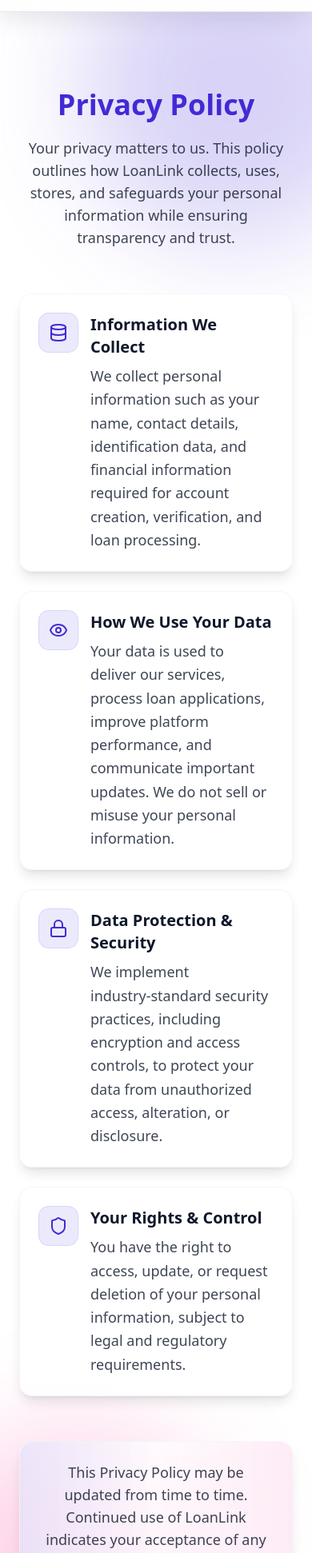
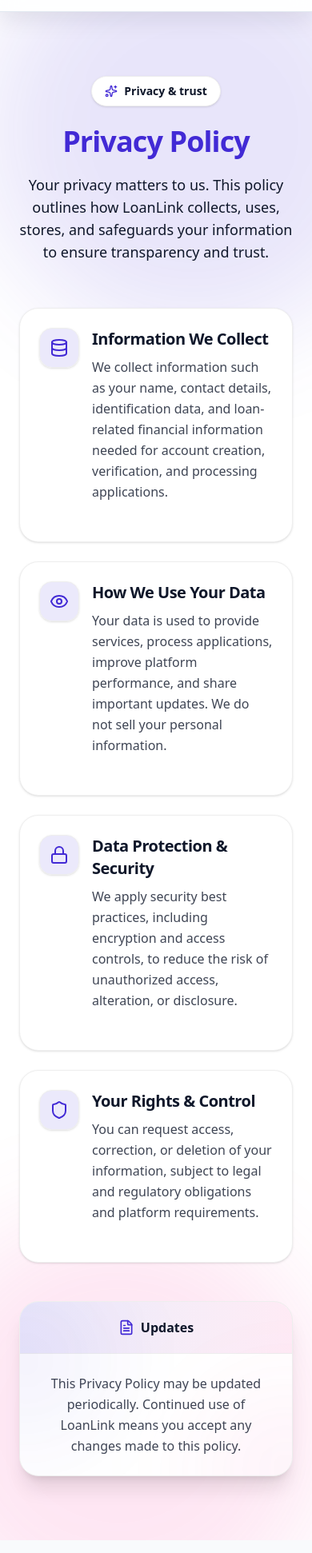
Before and after one commit to RizBits14/loanlink-client, a React (Vite) app: page /privacypolicy in a window 390 px wide. Shown: the part 58-2000 px from the top of the page at 80% size. Built offline with nearby package versions, Linux system fonts and the light colour scheme; no server answers.

Commit message:
added the extra policy and terms and services

```diff
--- a/src/Pages/Extra/PrivacyPolicy.jsx
+++ b/src/Pages/Extra/PrivacyPolicy.jsx
@@ -1,26 +1,46 @@
 /* eslint-disable no-unused-vars */
 import { motion as Motion } from "framer-motion";
-import { Shield, Database, Lock, Eye, FileText } from "lucide-react";
+import { Shield, Database, Lock, Eye, FileText, Sparkles } from "lucide-react";
+
+const fadeUp = {
+  hidden: { opacity: 0, y: 18, filter: "blur(6px)" },
+  show: (d = 0) => ({
+    opacity: 1,
+    y: 0,
+    filter: "blur(0px)",
+    transition: { duration: 0.55, ease: "easeOut", delay: d },
+  }),
+};
+
+const stagger = {
+  hidden: {},
+  show: { transition: { staggerChildren: 0.12 } },
+};
 
 const PolicyItem = ({ icon: Icon, title, children, delay = 0 }) => (
   <Motion.div
-        initial={{ opacity: 0, y: 28 }}
-        whileInView={{ opacity: 1, y: 0 }}
-        viewport={{ once: true }}
-        transition={{ duration: 0.6, delay }}
-        className="group relative rounded-2xl border border-base-300/60 bg-base-100/70 backdrop-blur-xl shadow-lg hover:shadow-2xl transition-all"
+    variants={fadeUp}
+    custom={delay}
+    className="group relative overflow-hidden rounded-3xl border border-base-300 bg-base-100 shadow-sm transition-all duration-300 hover:-translate-y-1 hover:shadow-2xl"
   >
-        <div className="absolute inset-0 rounded-2xl bg-linear-to-br from-primary/10 via-transparent to-secondary/10 opacity-0 group-hover:opacity-100 transition-opacity" />
-        <div className="relative p-6 md:p-8">
+    <div className="pointer-events-none absolute inset-0 opacity-0 transition-opacity duration-300 group-hover:opacity-100">
+      <div className="absolute -left-24 -top-24 h-56 w-56 rounded-full bg-primary/15 blur-3xl" />
+      <div className="absolute -right-24 -bottom-24 h-56 w-56 rounded-full bg-secondary/15 blur-3xl" />
+      <div className="absolute inset-0 bg-linear-to-br from-primary/10 via-transparent to-secondary/10" />
+    </div>
+
+    <div className="relative p-6 md:p-7">
       <div className="flex items-start gap-4">
-                <div className="shrink-0 rounded-xl p-3 bg-primary/10 text-primary ring-1 ring-primary/20">
-                    <Icon className="w-6 h-6" />
+        <div className="shrink-0 rounded-2xl border border-base-300 bg-primary/10 p-3 text-primary shadow-sm">
+          <Icon className="h-6 w-6" />
         </div>
-                <div>
-                    <h3 className="text-xl font-semibold opacity-100 mb-2">{title}</h3>
-                    <p className="text-lg opacity-80 leading-relaxed">{children}</p>
+        <div className="min-w-0">
+          <h3 className="text-xl font-bold tracking-tight">{title}</h3>
+          <p className="mt-2 text-base leading-relaxed opacity-80">{children}</p>
         </div>
       </div>
+
+      <div className="pointer-events-none mt-6 h-px w-full bg-linear-to-r from-transparent via-primary/25 to-transparent opacity-0 transition-opacity duration-300 group-hover:opacity-100" />
     </div>
   </Motion.div>
 );
@@ -28,63 +48,97 @@
 const PrivacyPolicy = () => {
   return (
     <section className="relative overflow-hidden bg-base-100 py-20">
-            <div className="pointer-events-none absolute -top-24 -right-24 h-96 w-96 rounded-full bg-primary/20 blur-3xl" />
-            <div className="pointer-events-none absolute -bottom-24 -left-24 h-96 w-96 rounded-full bg-secondary/20 blur-3xl" />
+      <div className="pointer-events-none absolute inset-0">
+        <div className="absolute -top-28 -right-28 h-130 w-130 rounded-full bg-primary/12 blur-3xl" />
+        <div className="absolute -bottom-28 -left-28 h-130 w-130 rounded-full bg-secondary/12 blur-3xl" />
+      </div>
 
-            <div className="relative max-w-6xl mx-auto px-6">
+      <div className="relative mx-auto max-w-6xl px-6">
         <Motion.div
-                    initial={{ opacity: 0, y: -20 }}
-                    animate={{ opacity: 1, y: 0 }}
-                    transition={{ duration: 0.6 }}
-                    className="text-center mb-14"
+          initial="hidden"
+          animate="show"
+          variants={stagger}
+          className="text-center"
         >
-                    <h1 className="mt-4 text-4xl md:text-5xl font-extrabold text-primary">
-                        Privacy Policy
-                    </h1>
-                    <p className="mt-5 max-w-3xl mx-auto text-lg opacity-80">
-                        Your privacy matters to us. This policy outlines how LoanLink collects,
-                        uses, stores, and safeguards your personal information while ensuring
-                        transparency and trust.
-                    </p>
+          <Motion.div
+            variants={fadeUp}
+            custom={0}
+            className="mx-auto inline-flex items-center gap-2 rounded-full border border-base-300 bg-base-100 px-4 py-2 text-sm font-semibold shadow-sm"
+          >
+            <Sparkles className="h-4 w-4 text-primary" />
+            Privacy & trust
           </Motion.div>
 
-                <div className="grid grid-cols-1 md:grid-cols-2 gap-6">
-                    <PolicyItem icon={Database} title="Information We Collect" delay={0.1}>
-                        We collect personal information such as your name, contact details,
-                        identification data, and financial information required for account
-                        creation, verification, and loan processing.
+          <Motion.h1
+            variants={fadeUp}
+            custom={0.06}
+            className="mt-6 text-4xl font-extrabold tracking-tight text-primary md:text-5xl"
+          >
+            Privacy Policy
+          </Motion.h1>
+
+          <Motion.p
+            variants={fadeUp}
+            custom={0.12}
+            className="mx-auto mt-5 max-w-3xl text-lg opacity-80"
+          >
+            Your privacy matters to us. This policy outlines how LoanLink collects, uses, stores,
+            and safeguards your information to ensure transparency and trust.
+          </Motion.p>
+        </Motion.div>
+
+        <Motion.div
+          initial="hidden"
+          whileInView="show"
+          viewport={{ once: true, amount: 0.2 }}
+          variants={stagger}
+          className="mt-14 grid grid-cols-1 gap-6 md:grid-cols-2"
+        >
+          <PolicyItem icon={Database} title="Information We Collect" delay={0.02}>
+            We collect information such as your name, contact details, identification data, and
+            loan-related financial information needed for account creation, verification, and
+            processing applications.
           </PolicyItem>
 
-                    <PolicyItem icon={Eye} title="How We Use Your Data" delay={0.2}>
-                        Your data is used to deliver our services, process loan applications,
-                        improve platform performance, and communicate important updates. We do
-                        not sell or misuse your personal information.
+          <PolicyItem icon={Eye} title="How We Use Your Data" delay={0.06}>
+            Your data is used to provide services, process applications, improve platform performance,
+            and share important updates. We do not sell your personal information.
           </PolicyItem>
 
-                    <PolicyItem icon={Lock} title="Data Protection & Security" delay={0.3}>
-                        We implement industry‑standard security practices, including encryption
-                        and access controls, to protect your data from unauthorized access,
-                        alteration, or disclosure.
+          <PolicyItem icon={Lock} title="Data Protection & Security" delay={0.1}>
+            We apply security best practices, including encryption and access controls, to reduce the
+            risk of unauthorized access, alteration, or disclosure.
           </PolicyItem>
 
-                    <PolicyItem icon={Shield} title="Your Rights & Control" delay={0.4}>
-                        You have the right to access, update, or request deletion of your
-                        personal information, subject to legal and regulatory requirements.
+          <PolicyItem icon={Shield} title="Your Rights & Control" delay={0.14}>
+            You can request access, correction, or deletion of your information, subject to legal and
+            regulatory obligations and platform requirements.
           </PolicyItem>
+        </Motion.div>
+
+        <Motion.div
+          initial={{ opacity: 0, y: 14 }}
+          whileInView={{ opacity: 1, y: 0 }}
+          viewport={{ once: true, amount: 0.25 }}
+          transition={{ duration: 0.6, ease: "easeOut", delay: 0.08 }}
+          className="mt-12 overflow-hidden rounded-3xl border border-base-300 bg-base-100 shadow-xl"
+        >
+          <div className="border-b border-base-300 bg-linear-to-r from-primary/10 to-secondary/10 px-6 py-5 md:px-8">
+            <div className="flex items-center justify-center gap-2 md:justify-start">
+              <FileText className="h-5 w-5 text-primary" />
+              <h2 className="text-base font-semibold">Updates</h2>
+            </div>
           </div>
 
-                <Motion.div
-                    initial={{ opacity: 0 }}
-                    whileInView={{ opacity: 1 }}
-                    viewport={{ once: true }}
-                    transition={{ duration: 0.6, delay: 0.5 }}
-                    className="mt-14"
-                >
-                    <div className="relative rounded-2xl border border-base-300/60 bg-base-100/70 backdrop-blur-xl p-6 md:p-8 shadow-lg">
-                        <div className="absolute inset-0 rounded-2xl bg-linear-to-r from-primary/10 via-transparent to-secondary/10" />
-                        <p className="relative text-center text-lg opacity-80">
-                            This Privacy Policy may be updated from time to time. Continued use of
-                            LoanLink indicates your acceptance of any changes made.
+          <div className="relative px-6 py-6 md:px-8">
+            <div className="pointer-events-none absolute inset-0 opacity-60">
+              <div className="absolute -left-24 -top-24 h-52 w-52 rounded-full bg-primary/10 blur-3xl" />
+              <div className="absolute -right-24 -bottom-24 h-52 w-52 rounded-full bg-secondary/10 blur-3xl" />
+            </div>
+
+            <p className="relative text-center text-base leading-relaxed opacity-80 md:text-left">
+              This Privacy Policy may be updated periodically. Continued use of LoanLink means you
+              accept any changes made to this policy.
             </p>
           </div>
         </Motion.div>
--- a/src/Pages/Extra/TermsandServices.jsx
+++ b/src/Pages/Extra/TermsandServices.jsx
@@ -1,26 +1,46 @@
 /* eslint-disable no-unused-vars */
 import { motion as Motion } from "framer-motion";
-import { ShieldCheck, FileText, Gavel, AlertTriangle } from "lucide-react";
+import { ShieldCheck, FileText, Gavel, AlertTriangle, Sparkles } from "lucide-react";
+
+const fadeUp = {
+    hidden: { opacity: 0, y: 18, filter: "blur(6px)" },
+    show: (d = 0) => ({
+        opacity: 1,
+        y: 0,
+        filter: "blur(0px)",
+        transition: { duration: 0.55, ease: "easeOut", delay: d },
+    }),
+};
+
+const stagger = {
+    hidden: {},
+    show: { transition: { staggerChildren: 0.12 } },
+};
 
 const Item = ({ icon: Icon, title, children, delay = 0 }) => (
     <Motion.div
-        initial={{ opacity: 0, y: 24 }}
-        whileInView={{ opacity: 1, y: 0 }}
-        viewport={{ once: true }}
-        transition={{ duration: 0.6, delay }}
-        className="group relative rounded-2xl border border-base-300/60 bg-base-100/70 backdrop-blur-xl shadow-lg hover:shadow-2xl transition-all"
+        variants={fadeUp}
+        custom={delay}
+        className="group relative overflow-hidden rounded-3xl border border-base-300 bg-base-100 shadow-sm transition-all duration-300 hover:-translate-y-1 hover:shadow-2xl"
     >
-        <div className="absolute inset-0 rounded-2xl bg-linear-to-br from-primary/10 via-transparent to-secondary/10 opacity-0 group-hover:opacity-100 transition-opacity" />
-        <div className="relative p-6 md:p-8">
+        <div className="pointer-events-none absolute inset-0 opacity-0 transition-opacity duration-300 group-hover:opacity-100">
+            <div className="absolute -left-24 -top-24 h-56 w-56 rounded-full bg-primary/15 blur-3xl" />
+            <div className="absolute -right-24 -bottom-24 h-56 w-56 rounded-full bg-secondary/15 blur-3xl" />
+            <div className="absolute inset-0 bg-linear-to-br from-primary/10 via-transparent to-secondary/10" />
+        </div>
+
+        <div className="relative p-6 md:p-7">
             <div className="flex items-start gap-4">
-                <div className="shrink-0 rounded-xl p-3 bg-primary/10 text-primary ring-1 ring-primary/20">
-                    <Icon className="w-6 h-6" />
+                <div className="shrink-0 rounded-2xl border border-base-300 bg-primary/10 p-3 text-primary shadow-sm">
+                    <Icon className="h-6 w-6" />
                 </div>
-                <div>
-                    <h3 className="text-xl font-semibold opacity-100 mb-1">{title}</h3>
-                    <p className="text-lg opacity-80 leading-relaxed">{children}</p>
+                <div className="min-w-0">
+                    <h3 className="text-xl font-bold tracking-tight">{title}</h3>
+                    <p className="mt-2 text-base leading-relaxed opacity-80">{children}</p>
                 </div>
             </div>
+
+            <div className="pointer-events-none mt-6 h-px w-full bg-linear-to-r from-transparent via-primary/25 to-transparent opacity-0 transition-opacity duration-300 group-hover:opacity-100" />
         </div>
     </Motion.div>
 );
@@ -28,53 +48,90 @@
 const TermsAndServices = () => {
     return (
         <section className="relative overflow-hidden bg-base-100 py-20">
-            <div className="pointer-events-none absolute -top-24 -right-24 h-96 w-96 rounded-full bg-primary/20 blur-3xl" />
-            <div className="pointer-events-none absolute -bottom-24 -left-24 h-96 w-96 rounded-full bg-secondary/20 blur-3xl" />
+            <div className="pointer-events-none absolute inset-0">
+                <div className="absolute -top-28 -right-28 h-130 w-130 rounded-full bg-primary/12 blur-3xl" />
+                <div className="absolute -bottom-28 -left-28 h-130 w-130 rounded-full bg-secondary/12 blur-3xl" />
+            </div>
 
-            <div className="relative max-w-6xl mx-auto px-6">
-                <Motion.div
-                    initial={{ opacity: 0, y: -20 }}
-                    animate={{ opacity: 1, y: 0 }}
-                    transition={{ duration: 0.6 }}
-                    className="text-center mb-12"
-                >
-                    <h1 className="mt-4 text-4xl md:text-5xl font-extrabold text-primary">
+            <div className="relative mx-auto max-w-6xl px-6">
+                <Motion.div initial="hidden" animate="show" variants={stagger} className="text-center">
+                    <Motion.div
+                        variants={fadeUp}
+                        custom={0}
+                        className="mx-auto inline-flex items-center gap-2 rounded-full border border-base-300 bg-base-100 px-4 py-2 text-sm font-semibold shadow-sm"
+                    >
+                        <Sparkles className="h-4 w-4 text-primary" />
+                        Terms & usage
+                    </Motion.div>
+
+                    <Motion.h1
+                        variants={fadeUp}
+                        custom={0.06}
+                        className="mt-6 text-4xl font-extrabold tracking-tight text-primary md:text-5xl"
+                    >
                         Terms & Services
-                    </h1>
-                    <p className="mt-4 max-w-3xl mx-auto text-lg opacity-80">
-                        By using LoanLink, you agree to comply with and be bound by the following
-                        terms and conditions.
-                    </p>
+                    </Motion.h1>
+
+                    <Motion.p
+                        variants={fadeUp}
+                        custom={0.12}
+                        className="mx-auto mt-5 max-w-3xl text-lg opacity-80"
+                    >
+                        By using LoanLink, you agree to comply with and be bound by these terms and conditions.
+                    </Motion.p>
                 </Motion.div>
 
-                <div className="grid grid-cols-1 md:grid-cols-2 gap-6">
-                    <Item icon={ShieldCheck} title="User Responsibilities" delay={0.1}>
-                        Users must provide accurate information and comply with all applicable
-                        laws while using the platform.
+                <Motion.div
+                    initial="hidden"
+                    whileInView="show"
+                    viewport={{ once: true, amount: 0.2 }}
+                    variants={stagger}
+                    className="mt-14 grid grid-cols-1 gap-6 md:grid-cols-2"
+                >
+                    <Item icon={ShieldCheck} title="User Responsibilities" delay={0.02}>
+                        Users must provide accurate information, keep credentials secure, and comply with
+                        applicable laws while using the platform.
                     </Item>
 
-                    <Item icon={Gavel} title="Loan Processing" delay={0.2}>
-                        LoanLink acts as a facilitator and does not guarantee loan approval.
+                    <Item icon={Gavel} title="Loan Processing" delay={0.06}>
+                        LoanLink facilitates requests and workflows; loan approvals depend on manager review and
+                        eligibility checks and are not guaranteed.
                     </Item>
 
-                    <Item icon={AlertTriangle} title="Account Termination" delay={0.3}>
-                        We reserve the right to suspend or terminate accounts that violate our
-                        policies.
+                    <Item icon={AlertTriangle} title="Account Termination" delay={0.1}>
+                        We may suspend or terminate accounts that violate policies, misuse the platform, or pose
+                        security or fraud risks.
                     </Item>
-                </div>
+
+                    <Item icon={FileText} title="Policy Updates" delay={0.14}>
+                        Policies may change to reflect operational, legal, or security updates. We’ll post
+                        updates, and continued use indicates acceptance.
+                    </Item>
+                </Motion.div>
 
                 <Motion.div
-                    initial={{ opacity: 0 }}
-                    whileInView={{ opacity: 1 }}
-                    viewport={{ once: true }}
-                    transition={{ duration: 0.6, delay: 0.4 }}
-                    className="mt-12"
+                    initial={{ opacity: 0, y: 14 }}
+                    whileInView={{ opacity: 1, y: 0 }}
+                    viewport={{ once: true, amount: 0.25 }}
+                    transition={{ duration: 0.6, ease: "easeOut", delay: 0.08 }}
+                    className="mt-12 overflow-hidden rounded-3xl border border-base-300 bg-base-100 shadow-xl"
                 >
-                    <div className="relative rounded-2xl border border-base-300/60 bg-base-100/70 backdrop-blur-xl p-6 md:p-8 shadow-lg">
-                        <div className="absolute inset-0 rounded-2xl bg-linear-to-r from-primary/10 via-transparent to-secondary/10" />
-                        <p className="relative text-center text-lg opacity-80">
-                            These terms may be updated periodically. Continued use of LoanLink
-                            constitutes acceptance of any changes.
+                    <div className="border-b border-base-300 bg-linear-to-r from-primary/10 to-secondary/10 px-6 py-5 md:px-8">
+                        <div className="flex items-center justify-center gap-2 md:justify-start">
+                            <FileText className="h-5 w-5 text-primary" />
+                            <h2 className="text-base font-semibold">Important</h2>
+                        </div>
+                    </div>
+
+                    <div className="relative px-6 py-6 md:px-8">
+                        <div className="pointer-events-none absolute inset-0 opacity-60">
+                            <div className="absolute -left-24 -top-24 h-52 w-52 rounded-full bg-primary/10 blur-3xl" />
+                            <div className="absolute -right-24 -bottom-24 h-52 w-52 rounded-full bg-secondary/10 blur-3xl" />
+                        </div>
+
+                        <p className="relative text-center text-base leading-relaxed opacity-80 md:text-left">
+                            These terms may be updated periodically. Continued use of LoanLink constitutes
+                            acceptance of any changes.
                         </p>
                     </div>
                 </Motion.div>
```
Lines whose indentation alone changed are shown as unchanged.
